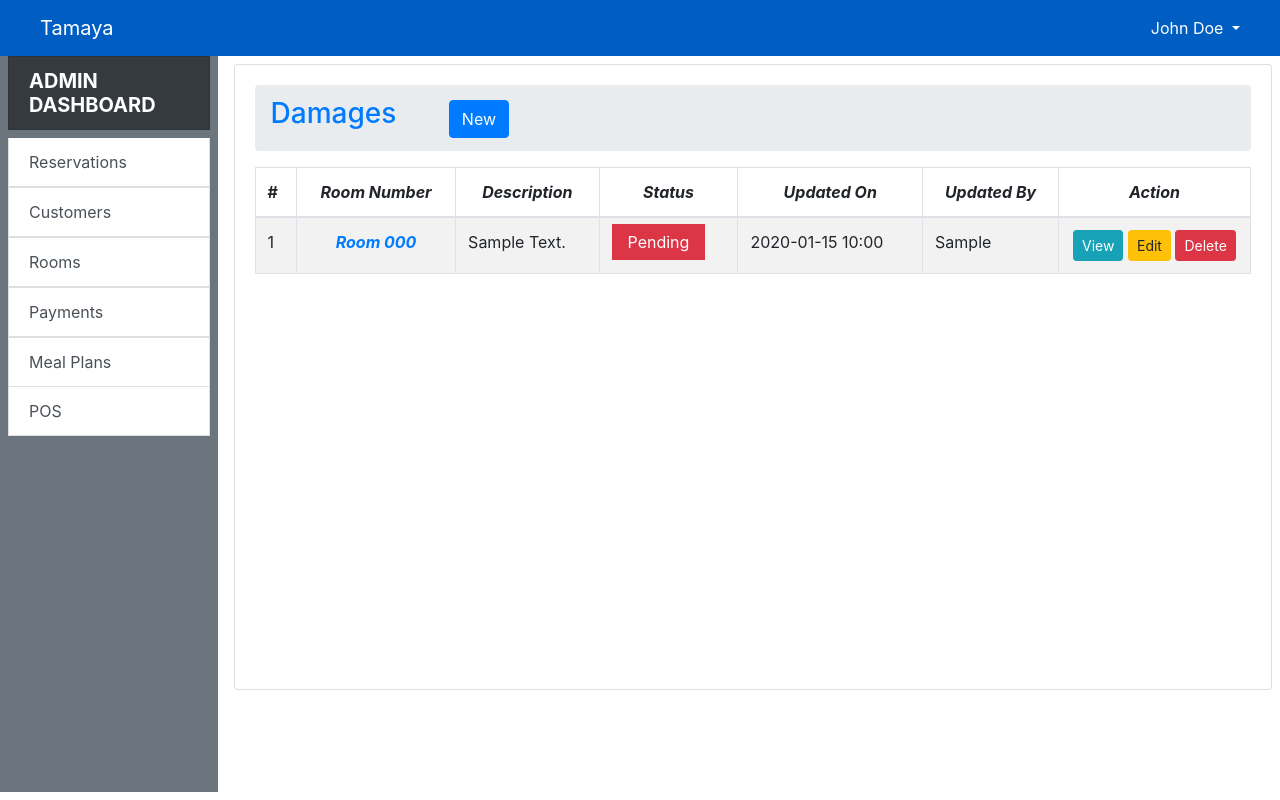
After one commit to kariukirobert/tamaya-hotels, a Django app: page /staffAccount/damages/ in a window 1280 px wide. The commit adds this page. Run offline with Django 3.2, Linux system fonts and the light colour scheme; tables that the repository leaves empty hold one stand-in row (values such as "Sample post"); some libraries are stand-ins or nearby versions.

Commit message:
creation of damage model

```diff
--- a/reservations/models/__init__.py
+++ b/reservations/models/__init__.py
@@ -1,3 +1,4 @@
 from .customer import *
 from .room import *
 from .reservation import *
+from .damage import *
--- /dev/null
+++ b/reservations/models/damage.py
@@ -0,0 +1,24 @@
+from django.conf import settings
+from django.db import models
+from .room import Room
+
+
+class Damage(models.Model):
+	room = models.ForeignKey(Room, on_delete=models.CASCADE, related_name='damages')
+	description = models.CharField(max_length=1000, blank=True)
+	is_repaired = models.BooleanField(default=False)
+	created_at = models.DateTimeField(auto_now_add=True)
+	created_by = models.ForeignKey(settings.AUTH_USER_MODEL, on_delete=models.CASCADE, related_name='+')
+	updated_at = models.DateTimeField(auto_now=True)
+	updated_by = models.ForeignKey(settings.AUTH_USER_MODEL, on_delete=models.CASCADE, related_name='+')
+
+
+	class Meta:
+		verbose_name = "Damage"
+		verbose_name_plural = "Damages"
+		db_table = "hotel_rooms_damages"
+		ordering = ['-is_repaired', '-created_at']
+
+
+	# def __str__(self):
+	# 	return self.room
--- a/reservations/models/reservation.py
+++ b/reservations/models/reservation.py
@@ -34,7 +34,8 @@ PAYMENT_CHOICES = (
 )
 class Reservation(models.Model):
 	code = models.CharField(unique=True, max_length=10)
-	room = models.ForeignKey(Room, null=True, on_delete=models.CASCADE, related_name='reservations')
+	# room = models.ForeignKey(Room, null=True, on_delete=models.CASCADE, related_name='reservations')
+	room = models.ForeignKey(Room, on_delete=models.CASCADE, related_name='reservations')
 	customer = models.ForeignKey(Customer, null=True, on_delete=models.CASCADE, related_name='reservations')
 	nights = models.PositiveSmallIntegerField(default=1)
 	payment = models.CharField(max_length=10, choices=PAYMENT_CHOICES)
--- a/reservations/models/room.py
+++ b/reservations/models/room.py
@@ -27,6 +27,36 @@ from django.db import models
 # 	def __str__(self):
 # 		return f"{self.category} -- {self.name}"
 
+class RoomQuerySet(models.QuerySet):
+	def booked(self):
+		return self.filter(is_booked=True)
+
+
+	def notBooked(self):
+		return self.filter(is_booked=False)
+
+
+	def hasDamages(self):
+		return self.filter(has_damages=True)
+
+
+class RoomManager(models.Manager):
+	def get_queryset(self):
+		return RoomQuerySet(self.model, using=self._db)
+
+
+	def booked(self):
+		return self.get_queryset().booked()
+
+
+	def notBooked(self):
+		return self.get_queryset().notBooked()
+
+
+	def hasDamages(self):
+		return self.get_queryset().hasDamages()
+
+
 ROOM_TYPE_CHOICES = (
 	('Single', 'Single'),
 	('Double', 'Double'),
@@ -55,6 +85,8 @@ class Room(models.Model):
 	updated_at = models.DateTimeField(auto_now=True)
 
 
+	objects = RoomManager()
+
 	class Meta:
 		db_table = 'hotel_rooms'
 		ordering = ['room_number']
--- /dev/null
+++ b/reservations/templates/damages.html
@@ -0,0 +1,69 @@
+{% extends "base.html" %}
+
+{% block title %}
+    Hotel Damages
+{% endblock title %}
+
+{% block main %}
+	<div class="card">
+	    <div class="card-body main-height">
+			<div class="shadow-none mb-3 rounded breadcrumb">
+				<ul class="list-unstyled mb-0">
+					<li class="d-inline-block text-primary"><h3>Damages</h3></li>
+					<li class="d-inline-block ml-5"><a href="{% url 'new_room' %}" class="btn btn-primary">New</a></li>
+				</ul>
+			</div>
+			<div class="table-responsive">
+				{% if not damages.exists %}
+					<div class="container d-flex justify-content-center align-items-center">
+						<div class="alert alert-danger w-100">
+							<p>{{ e_r_text }}</p>
+						</div>
+					</div>
+				{% else %}
+					<table class="table table-striped table-bordered table-hover">
+						<thead>
+							<tr>
+								<th scope="col">#</th>
+								<th class="text-center font-italic" scope="col">Room Number</th>
+								<th class="text-center font-italic" scope="col">Description</th>
+								<th class="text-center font-italic" scope="col">Status</th>
+								<th class="text-center font-italic" scope="col">Updated On</th>
+								<th class="text-center font-italic" scope="col">Updated By</th>
+								<th class="font-italic text-center tb-action" scope="col">Action</th>
+							</tr>
+						</thead>
+						<tbody>
+							{% for damage in damages %}
+								<tr>
+									<td scope="row">{{ forloop.counter }}</td>
+									<td class="text-center font-weight-bold font-italic">
+										<a href="{% url 'view_room' damage.room.pk %}">Room {{ damage.room.room_number }}</a>
+									</td>
+
+									<td class="{% if not damage.description %}text-center font-weight-bold {% endif %} text-capitalize">
+										{% if not damage.description  %} - {% else %} {{ damage.description|truncatechars:40 }} {% endif %}
+									</td>
+
+									<td>
+										{% if damage.is_repaired  %} <span class="text-white bg-danger py-2 px-3">Pending</span> {% else %} <span class="text-success ">Complete</span> {% endif %}
+									</td>
+									<td>{{ damage.updated_at|date:"Y-m-d H:i" }}</td>
+									<td class="text-capitalize">{{ damage.updated_by }}</td>
+									<td class="text-center">
+										<a href="{% url 'view_damage' damage.pk %}" class="btn btn-info btn-sm">View</a>
+										<a href="{% url 'edit_damage' damage.pk %}" class="btn btn-warning btn-sm">Edit</a>
+										<a href="{% url 'delete_damage' damage.pk %}" class="btn btn-danger btn-sm">Delete</a>
+									</td>
+								</tr>
+							{% endfor %}
+						</tbody>
+					</table>
+				{% endif %}
+			</div>
+		</div>
+	</div>
+
+	{% include "includes/pagination.html" %}
+
+{% endblock main %}
--- a/reservations/urls.py
+++ b/reservations/urls.py
@@ -17,12 +17,23 @@ urlpatterns = [
 
     path('staffAccount/customers/', views.customerList, name='customers'),
     path('staffAccount/customers/new/', views.createCustomer, name='new_customer'),
+    path('staffAccount/customers/active/', views.activeCustomer, name='active_customers'),
+    path('staffAccount/customers/close/', views.closedCustomer, name='closed_customers'),
     path('staffAccount/customers/<int:pk>/', views.viewCustomer, name='view_customer'),
     path('staffAccount/customers/<int:pk>/edit/', views.editCustomer, name='edit_customer'),
     path('staffAccount/customers/<int:pk>/delete/', views.deleteCustomer, name='delete_customer'),
 
+    path('staffAccount/damages/', views.damagesList, name='damages'),
+    # path('staffAccount/rooms/has-damages/', views.hasDamagesRoom, name='has_damages_rooms'),
+    path('staffAccount/damages/<int:pk>/', views.viewDamage, name='view_damage'),
+    path('staffAccount/damages/<int:pk>/edit/', views.editDamage, name='edit_damage'),
+    path('staffAccount/damages/<int:pk>/delete/', views.deleteDamage, name='delete_damage'),
+
     path('staffAccount/rooms/', views.roomsList, name='rooms'),
     path('staffAccount/rooms/new/', views.createRoom, name='new_room'),
+    path('staffAccount/rooms/booked/', views.bookedRoom, name='booked_rooms'),
+    path('staffAccount/rooms/not-booked/', views.notBookedRoom, name='not_booked_rooms'),
+    path('staffAccount/rooms/has-damages/', views.hasDamagesRoom, name='has_damages_rooms'),
     path('staffAccount/rooms/<int:pk>/', views.viewRoom, name='view_room'),
     path('staffAccount/rooms/<int:pk>/edit/', views.editRoom, name='edit_room'),
     path('staffAccount/rooms/<int:pk>/delete/', views.deleteRoom, name='delete_room'),
--- a/reservations/views/__init__.py
+++ b/reservations/views/__init__.py
@@ -2,3 +2,4 @@ from .view_customer import *
 from .view_reservation import *
 from .view_room import *
 from .view_payment import *
+from .view_damage import *
--- /dev/null
+++ b/reservations/views/view_damage.py
@@ -0,0 +1,18 @@
+from django.shortcuts import render
+from ..models import Damage, Room
+
+
+def damagesList(request):
+	obj = Damage.objects.all()
+	return render(request, 'damages.html', { 'damages': obj, 'e_r_text': 'No Room with Damages.' })
+
+def viewDamage(self):
+	pass
+
+
+def editDamage(self):
+	pass
+
+
+def deleteDamage(self):
+	pass
--- a/templates/includes/sidebar.html
+++ b/templates/includes/sidebar.html
@@ -14,17 +14,18 @@
 		</a>
 		<div class="collapse pl-3" id="customers">
 			<a class="list-group-item a-l" href="{% url 'customers' %}">All Customers</a>
-			<a class="list-group-item a-l" href="{% url 'customers' %}">Active</a>
-			<a class="list-group-item a-l" href="{% url 'customers' %}">Closed</a>
+			<a class="list-group-item a-l" href="{% url 'active_customers' %}">Active</a>
+			<a class="list-group-item a-l" href="{% url 'closed_customers' %}">Closed</a>
 		</div>
 		<a class="list-group-item" data-toggle="collapse" href="#rooms" role="button" aria-expanded="false" aria-controls="rooms">
 		    Rooms
 		</a>
 		<div class="collapse pl-3" id="rooms">
 			<a class="list-group-item a-l" href="{% url 'rooms' %}">All Rooms</a>
-			<a class="list-group-item a-l" href="{% url 'rooms' %}">Active</a>
-			<a class="list-group-item a-l" href="{% url 'rooms' %}">Not Active</a>
-			<a class="list-group-item a-l" href="{% url 'rooms' %}">Has Damages</a>
+			<a class="list-group-item a-l" href="{% url 'booked_rooms' %}">Booked Rooms</a>
+			<a class="list-group-item a-l" href="{% url 'not_booked_rooms' %}">Not Booked Rooms</a>
+			<a class="list-group-item a-l" href="{% url 'has_damages_rooms' %}">Rooms with Damages</a>
+			<a class="list-group-item a-l" href="{% url 'damages' %}">Damages</a>
 		</div>
 		<a class="list-group-item" data-toggle="collapse" href="#payments" role="button" aria-expanded="false" aria-controls="payments">
 		    Payments
```
Also changed, not shown: reservations/templates/rooms.html (+7 -5 lines), reservations/views/view_customer.py (+11 -0 lines), reservations/views/view_room.py (+16 -1 lines), reservations/migrations/0003_auto_20200604_1547.py (added), reservations/migrations/0004_auto_20200604_1550.py (added), reservations/migrations/0005_auto_20200604_1604.py (added).
